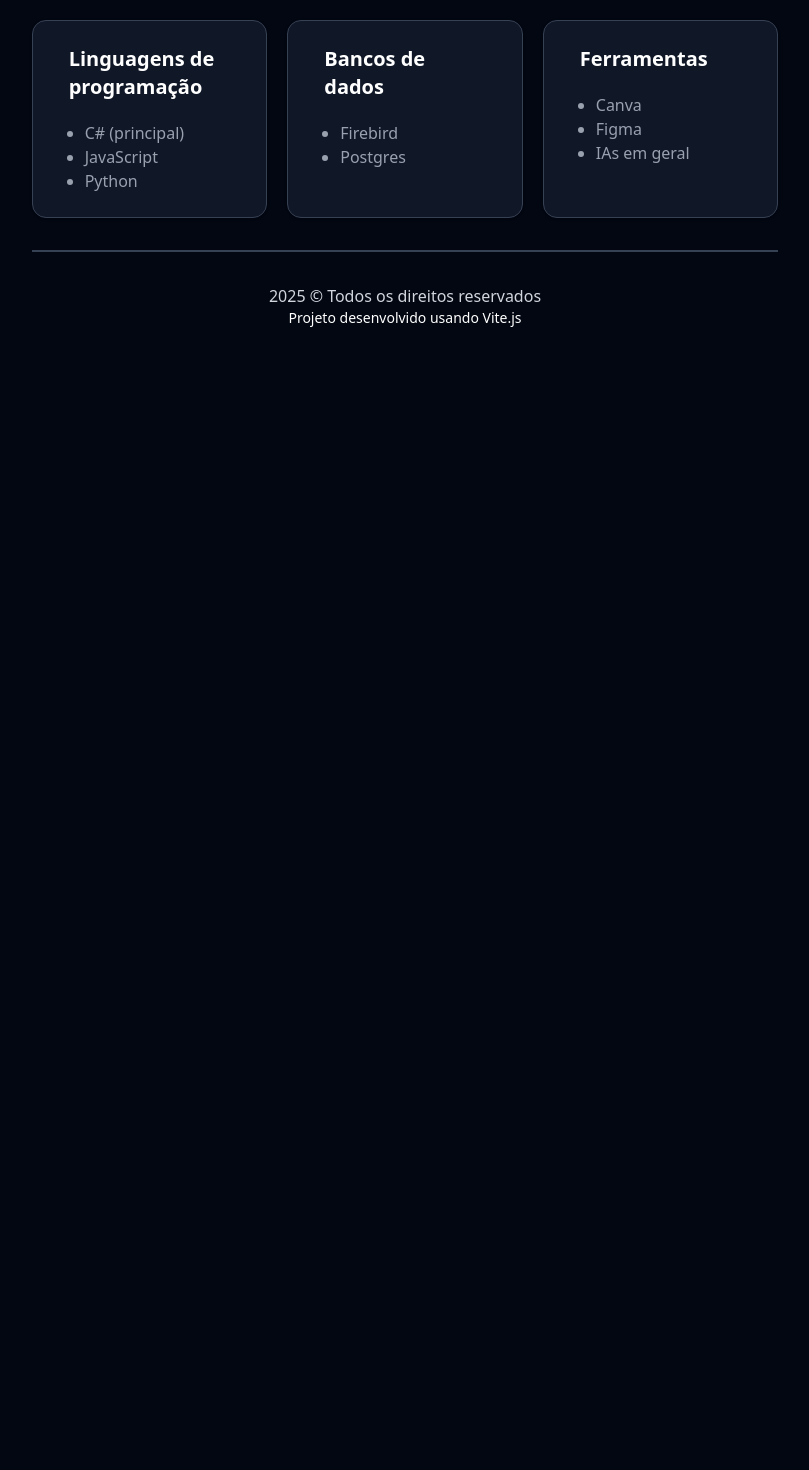
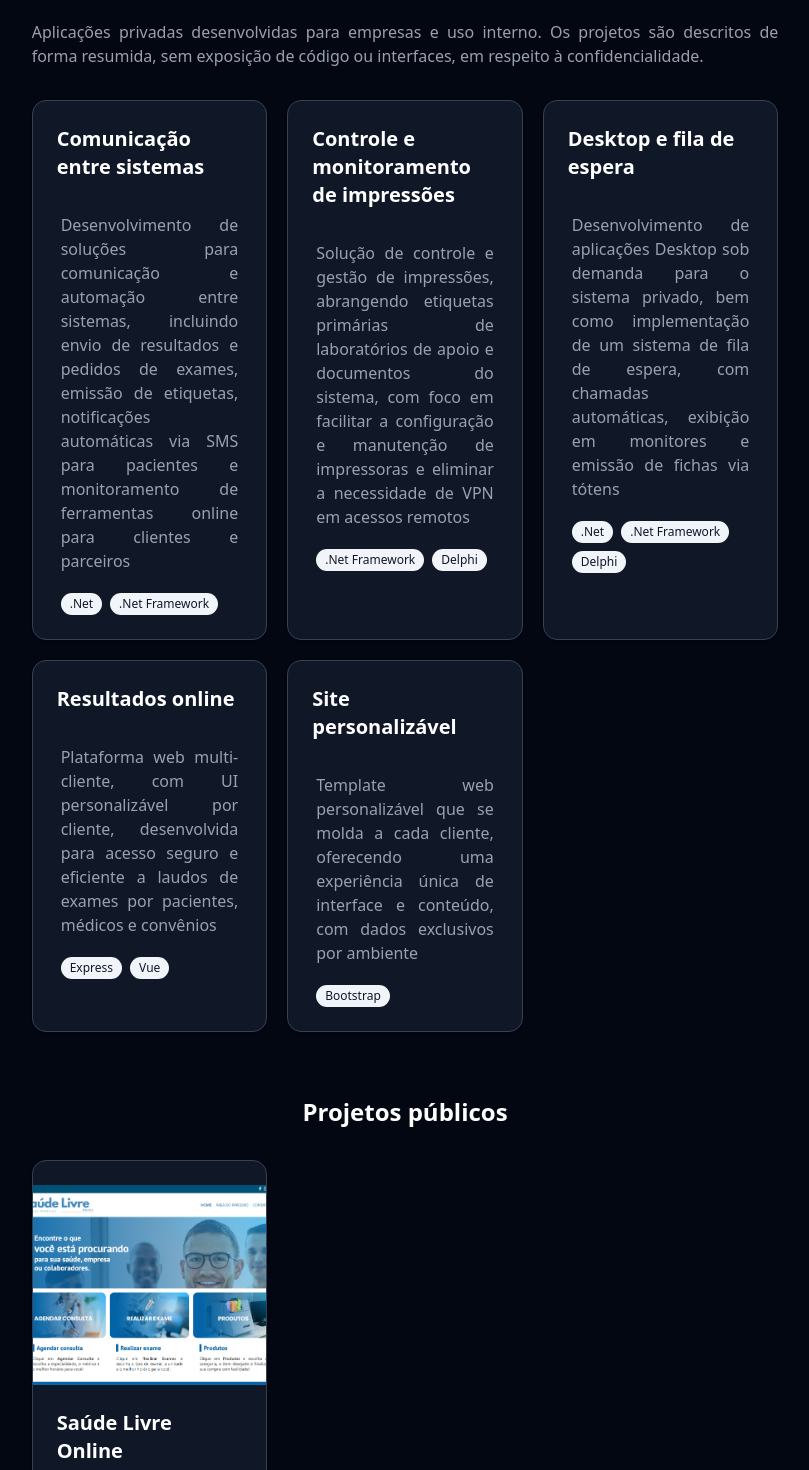
Before and after one commit to igorsviegas/igorsviegas.github.io, a React (Vite) app: page / in a window 1280 px wide. Shown: the part 1700-3170 px from the top of the page, without its empty margins (235-1044 px from the left). Before the commit the page ends 2060 px from the top, so only its background shows below. Built offline with nearby package versions, Linux system fonts and the light colour scheme.

Commit message:
feat: adiciona a sessão de projetos

```diff
--- a/src/App.tsx
+++ b/src/App.tsx
@@ -1,13 +1,19 @@
+
+import { Button } from "./components/ui/button";
+import { Footer } from "./components/custom/Footer";
+import { Profile } from "./components/custom/Profile";
+import { Projects } from "./components/custom/Projects";
+import { Skills } from "./components/custom/Skills";
+import { Timeline } from "./components/custom/TimeLine";
+
 import { academic } from "./data/academic";
-import { Button } from "./components/ui/button";
+import { privateProjects } from "./data/private";
 import { professional } from "./data/professional";
-import { Profile } from "./components/custom/Profile";
 import { profile } from "./data/profile";
+import { publicProjects } from "./data/public";
+import { skills } from "./data/skills";
+
 import { RiArrowUpSLine } from "react-icons/ri";
-import { Skills } from "./components/custom/Skills";
-import { skills } from "./data/skills";
-import { Timeline } from "./components/custom/Timeline";
-import { Footer } from "./components/custom/Footer";
 
 
 function App() {
@@ -22,12 +28,44 @@ function App() {
   return (
     <div className="min-h-screen select-none text-white w-full">
       <div className="h-screen mx-auto w-10/12 md:w-8/12 lg:w-9/12 xl:w-7/12">
-        <Profile data={ profile } />
-        <Timeline data={ professional } title="Linha do tempo profissional" />
-        <Timeline data={ academic } title="Linha do tempo acadêmica" />
-        <Skills data={ skills } title="Habilidades/conhecimentos" />
+        <Profile
+          data={ profile }
+        />
+
+        <Timeline
+          data={ professional }
+          title="Linha do tempo profissional"
+        />
+
+        <Timeline
+          data={ academic }
+          title="Linha do tempo acadêmica"
+        />
+
+        <Projects
+          data={ privateProjects }
+          description="Aplicações privadas desenvolvidas para empresas e uso interno. Os projetos são descritos de forma resumida, sem exposição de código ou interfaces, em respeito à confidencialidade."
+          title="Projetos privados"
+        />
+
+        <Projects
+          data={ publicProjects }
+          title="Projetos públicos"
+        />
+
+        <Skills
+          data={ skills }
+          title="Habilidades/conhecimentos"
+        />
+
         <Footer />
-        <Button className="bottom-5 cursor-pointer fixed right-5 z-50" onClick={ handleUp } size="sm" variant="secondary">
+
+        <Button
+          className="bottom-5 cursor-pointer fixed right-5 z-50"
+          onClick={ handleUp }
+          size="sm"
+          variant="secondary"
+        >
           <RiArrowUpSLine />
         </Button>
       </div>
--- /dev/null
+++ b/src/components/custom/Projects.tsx
@@ -0,0 +1,58 @@
+import { Badge } from "../ui/badge";
+import { Button } from "../ui/button";
+import { Card, CardContent, CardHeader, CardTitle } from "../ui/card";
+
+import type { IProject } from "@/interfaces/IProject";
+
+
+export function Projects({ data, description, title }: { data: IProject[], description?: string, title: string }) {
+     return (
+          <section className="py-8">
+               <h1 className="font-bold mb-8 text-2xl text-center">
+                    { title }
+               </h1>
+
+               { description &&
+                    <p className="mb-8 text-gray-400 text-justify">
+                         { description }
+                    </p>
+               }
+
+               <div className="gap-5 grid grid-cols-1 lg:grid-cols-3 md:grid-cols-2 sm:grid-cols-1 w-full">
+                    { data.map((project) => (
+                         <Card className="bg-gray-900 border-gray-700">
+                              { project.background_url &&
+                                   <img alt={ project.title } className="h-40 object-cover w-full xl:h-50" src={ project.background_url } />
+                              }
+                              <CardHeader>
+                                   <CardTitle className="text-white text-xl">
+                                        { project.title }
+                                   </CardTitle>
+                              </CardHeader>
+                              <CardContent className="px-7">
+                                   <p className="text-gray-400 text-justify">
+                                        { project.description }
+                                   </p>
+
+                                   { project.project_url &&
+                                        <Button asChild className="mt-5 rounded-xl" variant="secondary">
+                                             <a href={ project.project_url } target="_blank">
+                                                  Acessar o projeto
+                                             </a>
+                                        </Button>
+                                   }
+
+                                   <div className="flex flex-wrap gap-2 mt-5">
+                                        { project.pins?.map((pin) => (
+                                             <Badge variant="secondary">
+                                                  { pin }
+                                             </Badge>
+                                        )) }
+                                   </div>
+                              </CardContent>
+                         </Card>
+                    ))}
+               </div>
+          </section>
+     );
+};
--- /dev/null
+++ b/src/components/ui/badge.tsx
@@ -0,0 +1,46 @@
+import * as React from "react"
+import { Slot } from "@radix-ui/react-slot"
+import { cva, type VariantProps } from "class-variance-authority"
+
+import { cn } from "@/lib/utils"
+
+const badgeVariants = cva(
+  "inline-flex items-center justify-center rounded-full border px-2 py-0.5 text-xs font-medium w-fit whitespace-nowrap shrink-0 [&>svg]:size-3 gap-1 [&>svg]:pointer-events-none focus-visible:border-ring focus-visible:ring-ring/50 focus-visible:ring-[3px] aria-invalid:ring-destructive/20 dark:aria-invalid:ring-destructive/40 aria-invalid:border-destructive transition-[color,box-shadow] overflow-hidden",
+  {
+    variants: {
+      variant: {
+        default:
+          "border-transparent bg-primary text-primary-foreground [a&]:hover:bg-primary/90",
+        secondary:
+          "border-transparent bg-secondary text-secondary-foreground [a&]:hover:bg-secondary/90",
+        destructive:
+          "border-transparent bg-destructive text-white [a&]:hover:bg-destructive/90 focus-visible:ring-destructive/20 dark:focus-visible:ring-destructive/40 dark:bg-destructive/60",
+        outline:
+          "text-foreground [a&]:hover:bg-accent [a&]:hover:text-accent-foreground",
+      },
+    },
+    defaultVariants: {
+      variant: "default",
+    },
+  }
+)
+
+function Badge({
+  className,
+  variant,
+  asChild = false,
+  ...props
+}: React.ComponentProps<"span"> &
+  VariantProps<typeof badgeVariants> & { asChild?: boolean }) {
+  const Comp = asChild ? Slot : "span"
+
+  return (
+    <Comp
+      data-slot="badge"
+      className={cn(badgeVariants({ variant }), className)}
+      {...props}
+    />
+  )
+}
+
+export { Badge, badgeVariants }
--- /dev/null
+++ b/src/data/private.ts
@@ -0,0 +1,30 @@
+import type { IProject } from "@/interfaces/IProject";
+
+
+export const privateProjects: IProject[] = [
+     {
+          description   : "Desenvolvimento de soluções para comunicação e automação entre sistemas, incluindo envio de resultados e pedidos de exames, emissão de etiquetas, notificações automáticas via SMS para pacientes e monitoramento de ferramentas online para clientes e parceiros",
+          title         : "Comunicação entre sistemas",
+          pins          : [".Net", ".Net Framework"]
+     },
+     {
+          description   : "Solução de controle e gestão de impressões, abrangendo etiquetas primárias de laboratórios de apoio e documentos do sistema, com foco em facilitar a configuração e manutenção de impressoras e eliminar a necessidade de VPN em acessos remotos",
+          title         : "Controle e monitoramento de impressões",
+          pins          : [".Net Framework", "Delphi"]
+     },
+     {
+          description   : "Desenvolvimento de aplicações Desktop sob demanda para o sistema privado, bem como implementação de um sistema de fila de espera, com chamadas automáticas, exibição em monitores e emissão de fichas via tótens",
+          title         : "Desktop e fila de espera",
+          pins          : [".Net", ".Net Framework", "Delphi"]
+     },
+     {
+          description: "Plataforma web multi-cliente, com UI personalizável por cliente, desenvolvida para acesso seguro e eficiente a laudos de exames por pacientes, médicos e convênios",
+          title: "Resultados online",
+          pins: ["Express", "Vue", ]
+     },
+     {
+          description: "Template web personalizável que se molda a cada cliente, oferecendo uma experiência única de interface e conteúdo, com dados exclusivos por ambiente",
+          title: "Site personalizável",
+          pins: ["Bootstrap" ]
+     }
+];
--- /dev/null
+++ b/src/data/public.ts
@@ -0,0 +1,12 @@
+import type { IProject } from "@/interfaces/IProject";
+
+
+export const publicProjects: IProject[] = [
+     {
+          background_url: "/slo.png",
+          description   : "Plataforma web de vendas e agendamento de consultas médicas, teleconsultas e exames",
+          project_url   : "https://saudelivreonline.com.br",
+          title         : "Saúde Livre Online",
+          pins          : ["Bootstrap", "Django"]
+     }
+];
--- /dev/null
+++ b/src/interfaces/IProject.ts
@@ -0,0 +1,7 @@
+export interface IProject {
+     background_url?: string;
+     project_url?   : string;
+     description    : string;
+     title          : string;
+     pins?          : string[];
+};
```
Also changed, not shown: public/slo.png (added).
